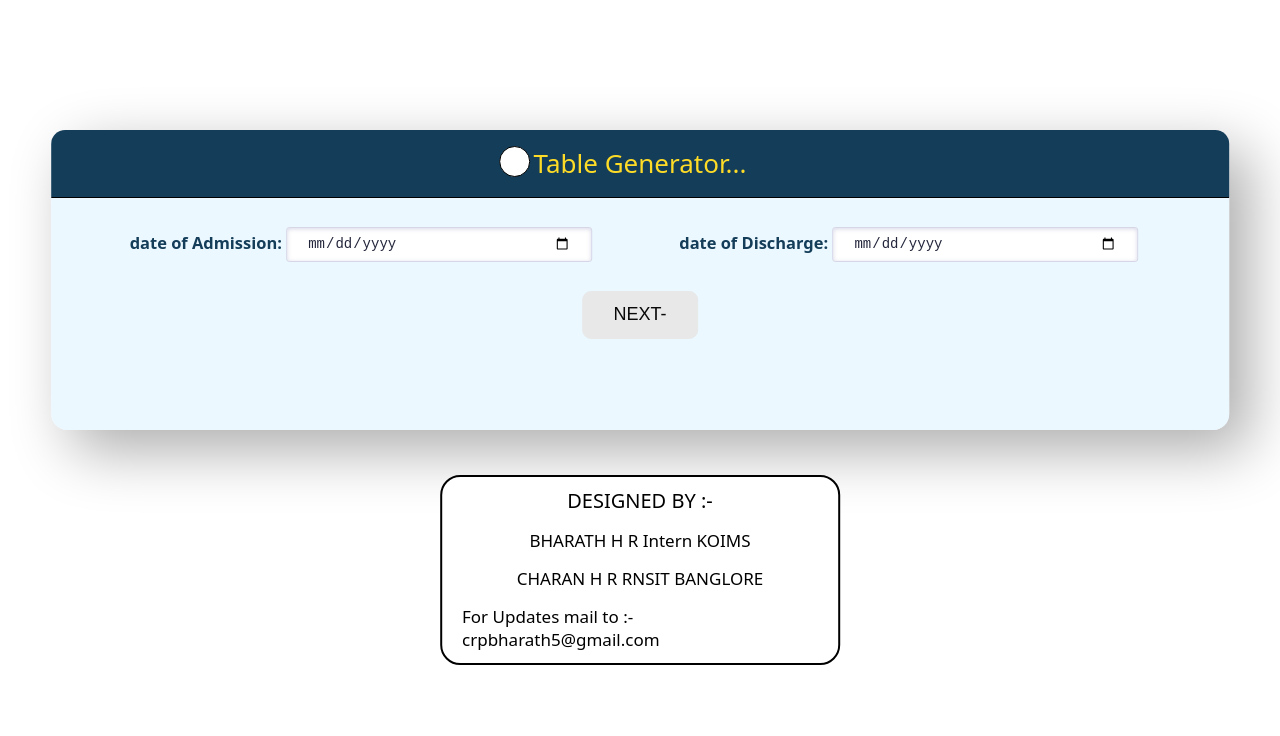
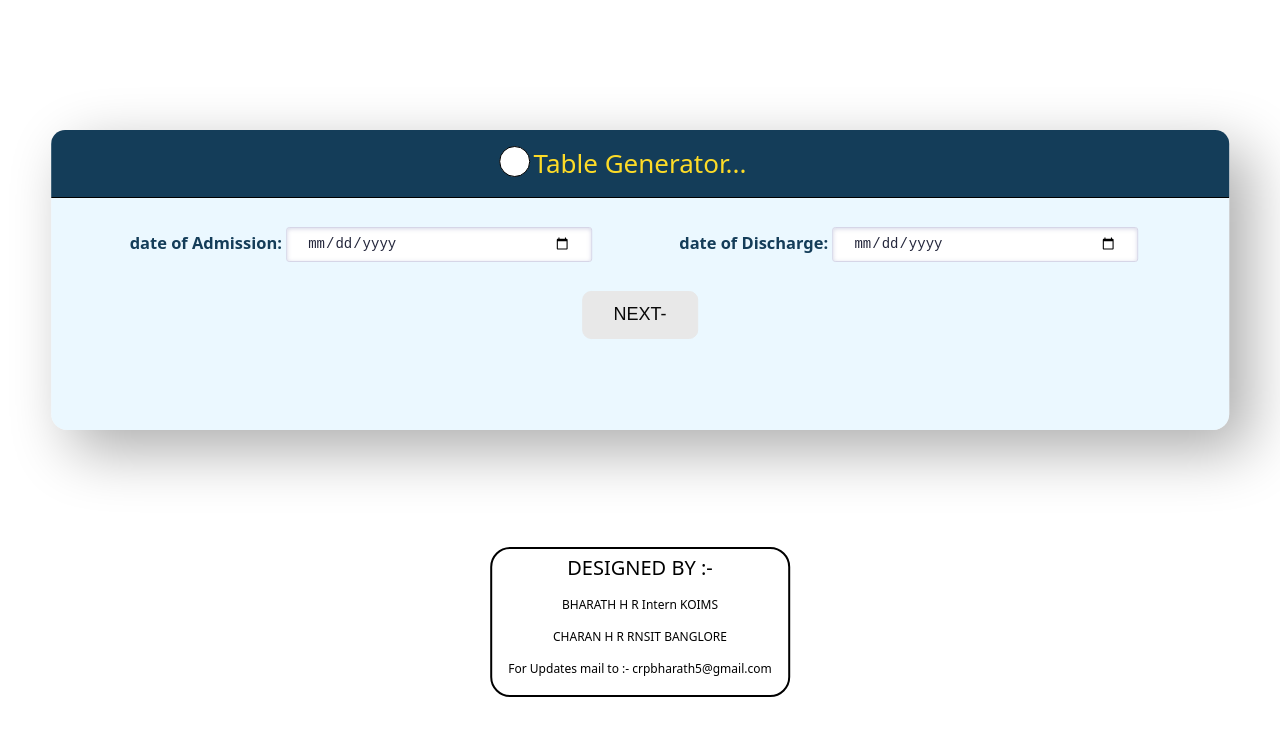
Before and after one commit to Charan2701/final-bill-ab-ark-scheme, a plain HTML site: page index.html in a window 1280 px wide. Both pictures are taken after typing "Sample", "2020-01-15", "2020-01-15", "Sample", "Sample", "Sample" into the empty fields and a click on the button "submit". Drawn offline with Linux system fonts and the light colour scheme.

Commit message:
details edit

```diff
--- a/style.css
+++ b/style.css
@@ -1143,16 +1143,16 @@ tr.no-border td {
   position: absolute;
   bottom: 1;
   font-size: "gilroy";
-  width: 400px;
-  height: 190px;
-  top: 115%;
+  width: 300px;
+  height: 150px;
+  top: 139%;
   left: 50%;
   transform: translate(-50%,0);
   border-radius: 20px;
   background-color: white;
   color: black;
   border: 2px solid black;
-  padding:10px 20px;
+  padding:5px 10px;
   display: flex;
   flex-direction: column;
   align-items: center;
@@ -1167,8 +1167,8 @@ tr.no-border td {
 
 }
 #footer h3{
-  font-size: 17px;
-  font-weight: 400;
+  font-size: 12px;
+  font-weight: 500;
 }
 
 
```
